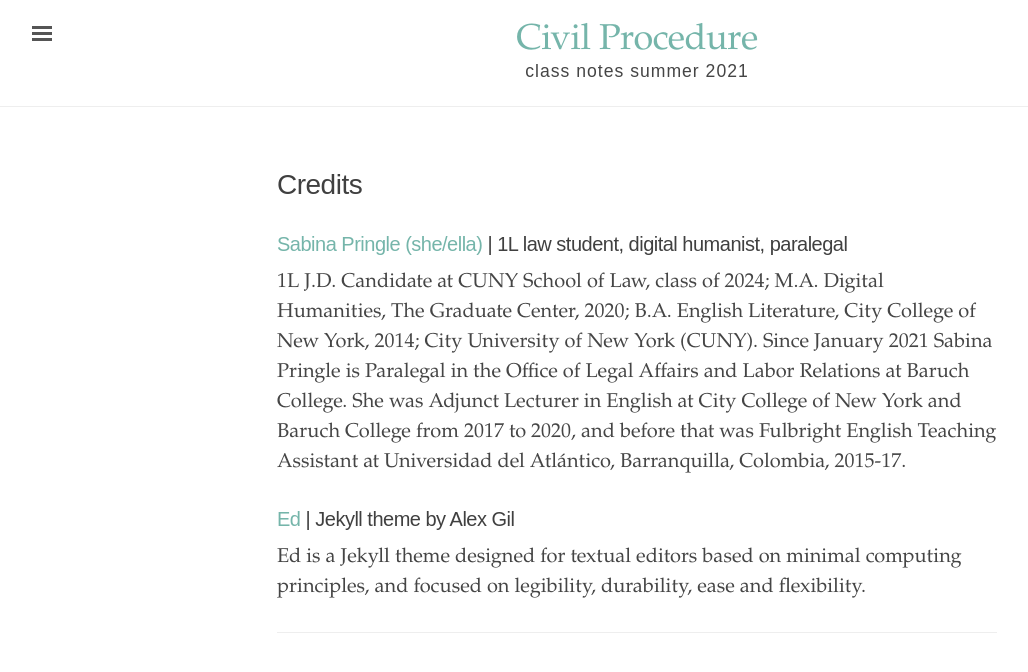
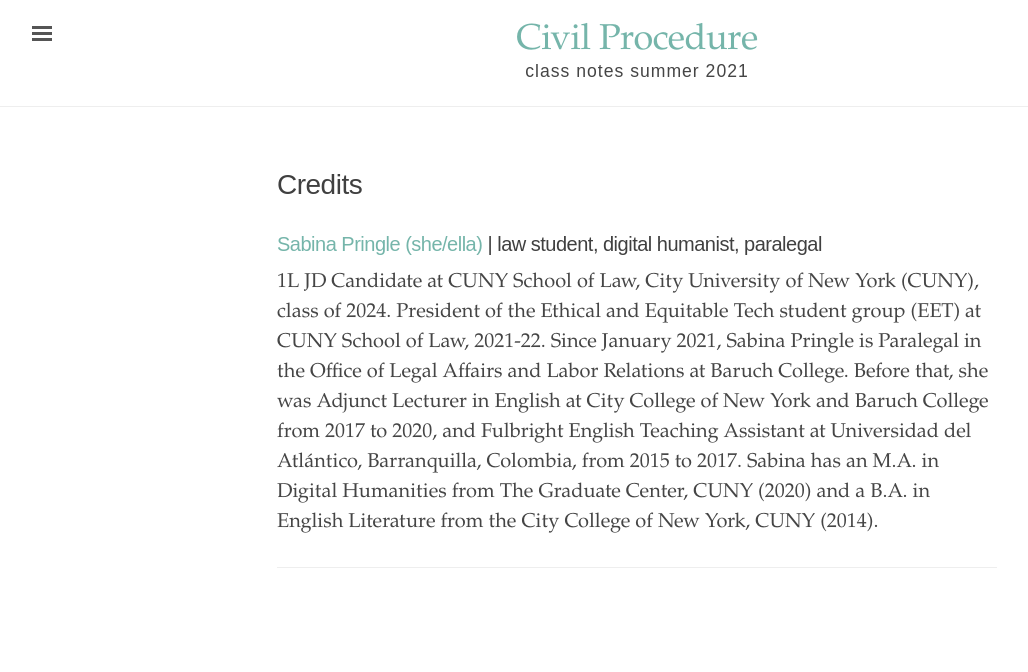
Before and after one commit to binipringle/torts, a Jekyll site: the page built from credits.md, in a window 1280 px wide. Shown: the top 672 px of the page, without its empty margins (3-1031 px from the left). Built offline with Jekyll 4.4.1, drawn with Linux system fonts in a browser that asks for light colours.

```diff
--- a/credits.md
+++ b/credits.md
@@ -3,12 +3,8 @@ layout: page
 title: Credits
 ---
 
-### [Sabina Pringle (she/ella)](https://sabinapringle.commons.gc.cuny.edu/) | 1L law student, digital humanist, paralegal
+### [Sabina Pringle (she/ella)](https://sabinapringle.commons.gc.cuny.edu/) | law student, digital humanist, paralegal
 
-1L J.D. Candidate at CUNY School of Law, class of 2024; M.A. Digital Humanities, The Graduate Center, 2020; B.A. English Literature, City College of New York, 2014; City University of New York (CUNY). Since January 2021 Sabina Pringle is Paralegal in the Office of Legal Affairs and Labor Relations at Baruch College. She was Adjunct Lecturer in English at City College of New York and Baruch College from 2017 to 2020, and before that was Fulbright English Teaching Assistant at Universidad del Atlántico, Barranquilla, Colombia, 2015-17.
-
-### [Ed](https://elotroalex.github.io/ed/) | Jekyll theme by Alex Gil
-
-Ed is a Jekyll theme designed for textual editors based on minimal computing principles, and focused on legibility, durability, ease and flexibility.
+1L JD Candidate at CUNY School of Law, City University of New York (CUNY), class of 2024. President of the Ethical and Equitable Tech student group (EET) at CUNY School of Law, 2021-22. Since January 2021, Sabina Pringle is Paralegal in the Office of Legal Affairs and Labor Relations at Baruch College. Before that, she was Adjunct Lecturer in English at City College of New York and Baruch College from 2017 to 2020, and Fulbright English Teaching Assistant at Universidad del Atlántico, Barranquilla, Colombia, from 2015 to 2017. Sabina has an M.A. in Digital Humanities from The Graduate Center, CUNY (2020) and a B.A. in English Literature from the City College of New York, CUNY (2014).
 
 ---
```
Also changed, not shown: about.md (+1 -1 lines), 1 other file.
